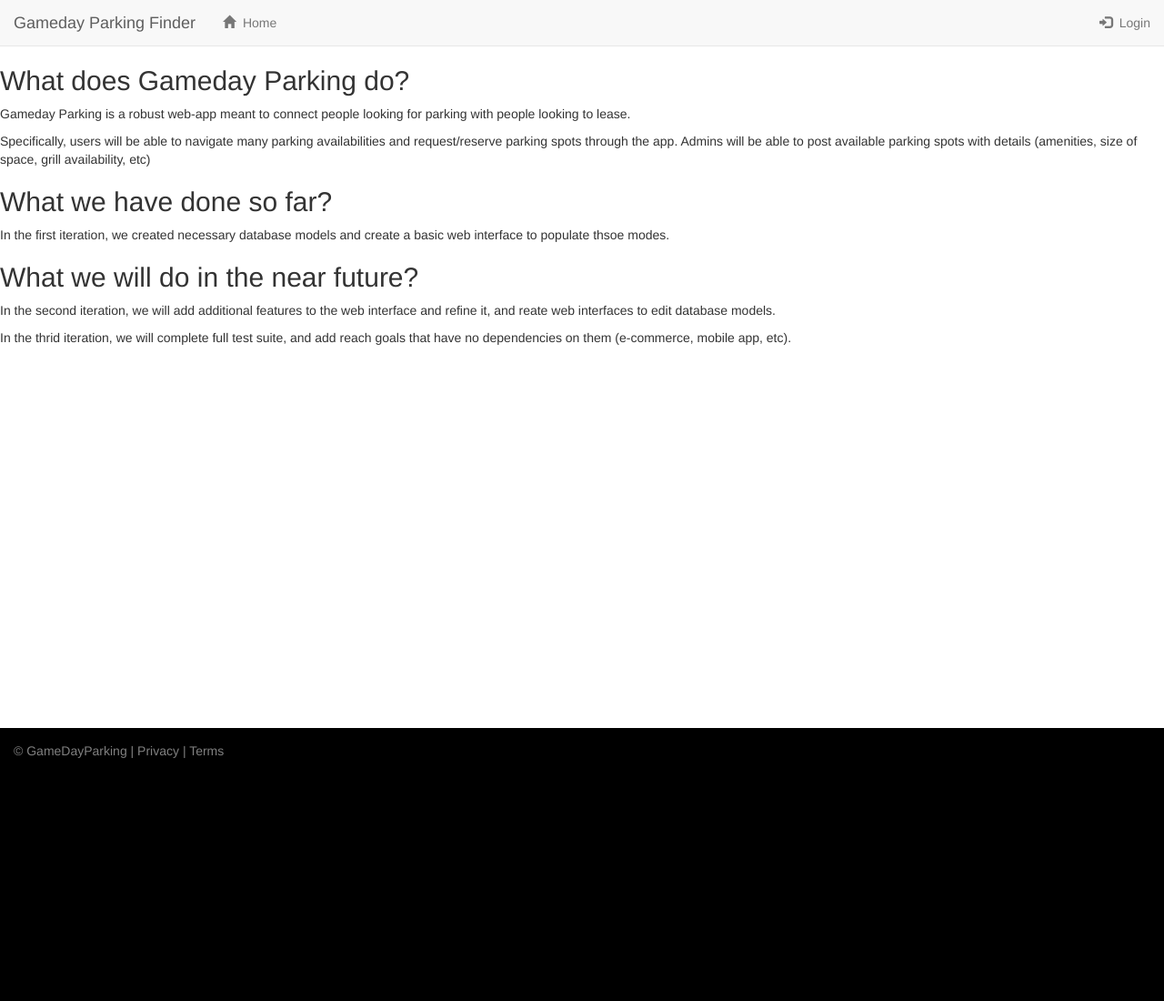
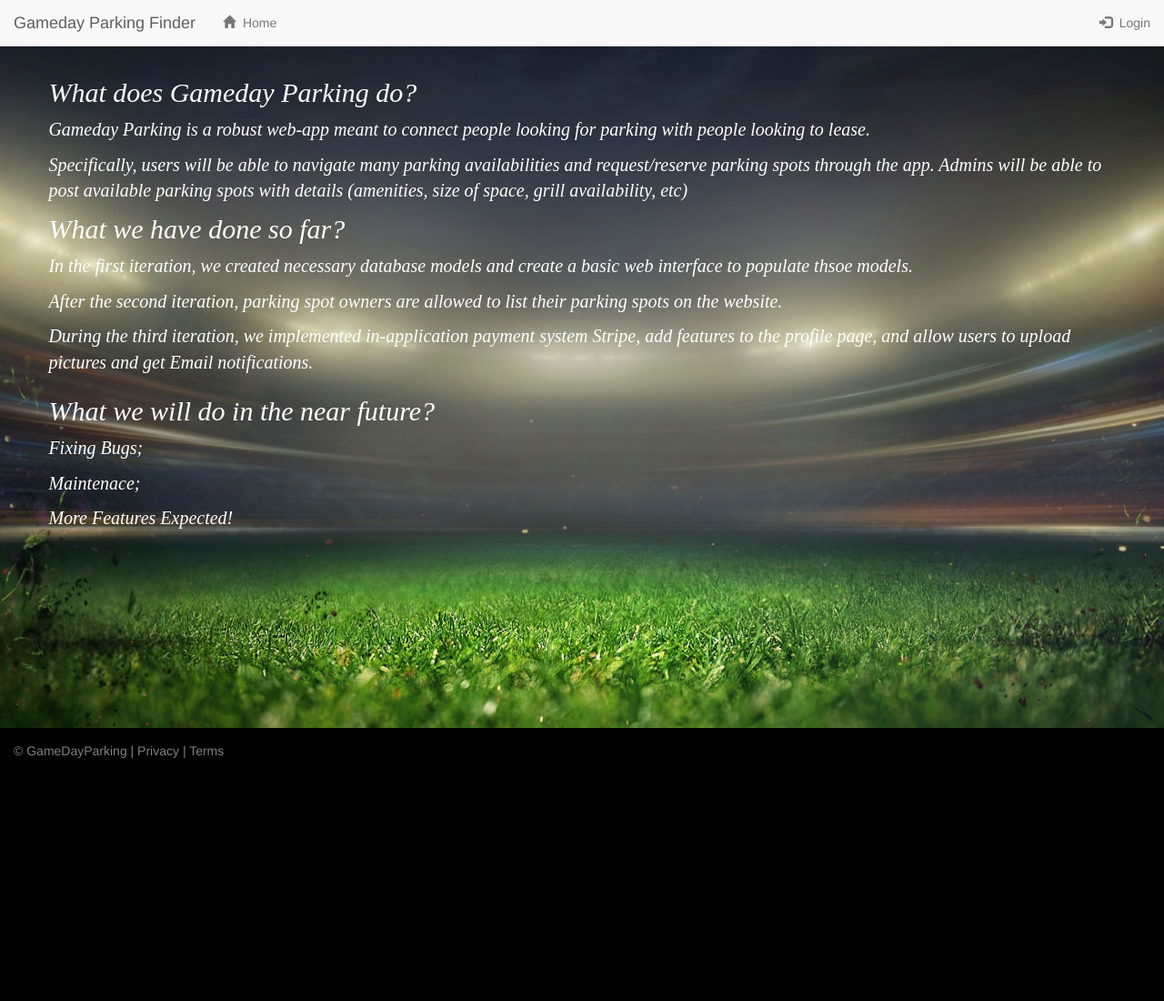
Before and after one commit to zyp5511/gamedayparking_amenities, a Django app: page /about/ in a window 1280 px wide. Shown: the whole page at 91% size. Run offline with Django 3.2, Linux system fonts and the light colour scheme; some libraries are stand-ins or nearby versions.

Commit message:
Updated stylized about_us page.

```diff
--- a/parkingapp/templates/about_us.html
+++ b/parkingapp/templates/about_us.html
@@ -15,36 +15,98 @@
   		<meta charset=utf-8 />
 
   		<style>
-  			html, body {
+  			body {
   				width:100%;
   				min-height:100%;
   			}
 
+            img.background {
+            	/* Set rules to fill background */
+                min-height: 100%;
+                min-width: 1024px;
+
+                /* Set up proportionate scaling */
+                width: 100%;
+                height: auto;
+
+                /* Set up positioning */
+                position: fixed;
+                top: 0;
+                left: 0;
+
+                z-index:-1;
+            }
+
   			body {
   				padding-top:52px;
   			}
+
+  			#Introduction{
+  				position:absolute;
+  				top:50px;
+  				bottom:0;
+  				left:3%;
+  				right:3%;
+  				padding:15px;
+                color:white;
+                font-size:20px;
+                font-style:oblique;
+                font-family: "Times New Roman", Georgia, Serif;
+  			}
+
+  			#Progress{
+  				position:absolute;
+  				top:200px;
+  				bottom:0;
+  				left:3%;
+  				right:3%;
+  				padding:15px;
+                color:white;
+                font-size:20px;
+                font-style:oblique;
+                font-family: "Times New Roman", Georgia, Serif;
+  			}
+
+  			#Future{
+  				position:absolute;
+  				top:400px;
+  				bottom:0;
+  				left:3%;
+  				right:3%;
+  				padding:15px;
+                color:white;
+                font-size:20px;
+                font-style:oblique;
+                font-family: "Times New Roman", Georgia, Serif;
+  			}
+
+
+
   		</style>
 	</head>
 
 	<body>
-	 	{% block nav_bar %}{% endblock %}
+	 	<img class="background" src="{% static 'media/field.jpg' %}" alt="background">
 
-	 	<div class="Introduction">
+	 	<div id="Introduction">
 	 		<h2>What does Gameday Parking do?</h2>
 	 		<p>Gameday Parking is a robust web-app meant to connect people looking for parking with people looking to lease.</p>
 	 		<p>Specifically, users will be able to navigate many parking availabilities and request/reserve parking spots through the app. Admins will be able to post available parking spots with details (amenities, size of space, grill availability, etc)</p>
 
 	 	</div>
 
-	 	<div class="Progress">
+	 	<div id="Progress">
 	 		<h2>What we have done so far?</h2>
-	 		<p>In the first iteration, we created necessary database models and create a basic web interface to populate thsoe modes.</p>
+	 		<p>In the first iteration, we created necessary database models and create a basic web interface to populate thsoe models.</p>
+	 		<p>After the second iteration, parking spot owners are allowed to list their parking spots on the website.</p>
+	 		<p>During the third iteration, we implemented in-application payment system Stripe, add features to the profile page, and allow users to upload pictures and get Email notifications.</P>
 	 	</div>
 
-	 	<div class="Future">
+	 	<div id="Future">
 	 		<h2>What we will do in the near future?</h2>
-	 		<p>In the second iteration, we will add additional features to the web interface and refine it, and reate web interfaces to edit database models.</p>
-	 		<p>In the thrid iteration, we will complete full test suite, and add reach goals that have no dependencies on them (e-commerce, mobile app, etc).</p>
+	 		<p>Fixing Bugs;</p>
+	 		<p>Maintenace;</p>
+	 		<p>More Features Expected!</p>
 	 	</div>
 	 	{% include "footer.html" %}
 	</body>
```
